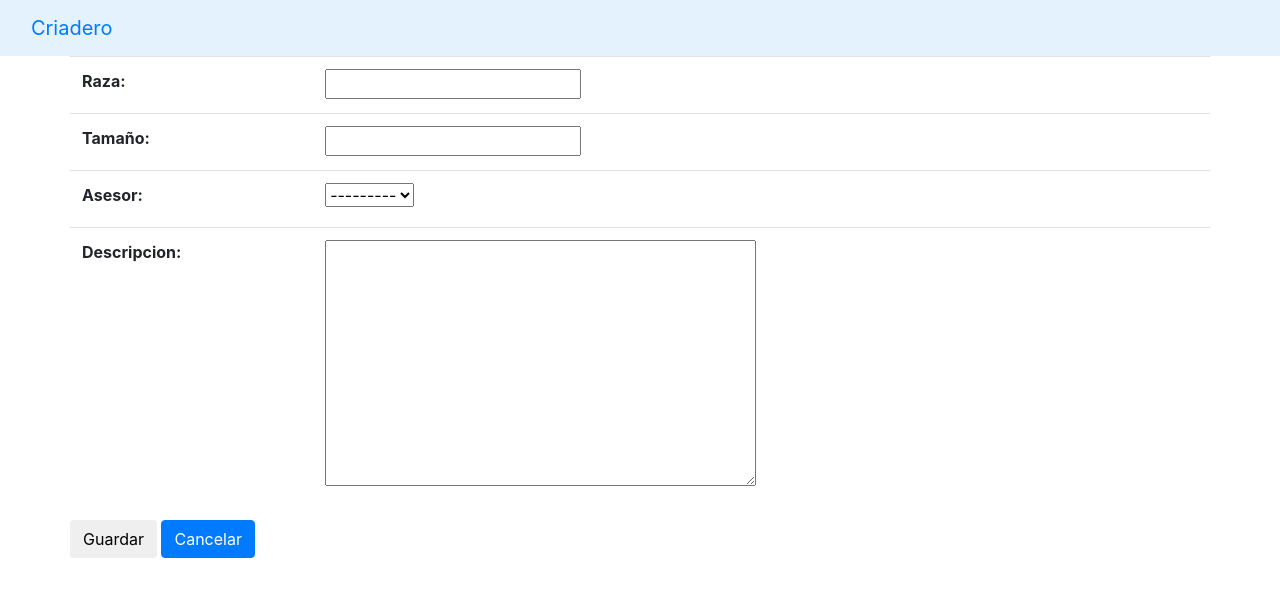
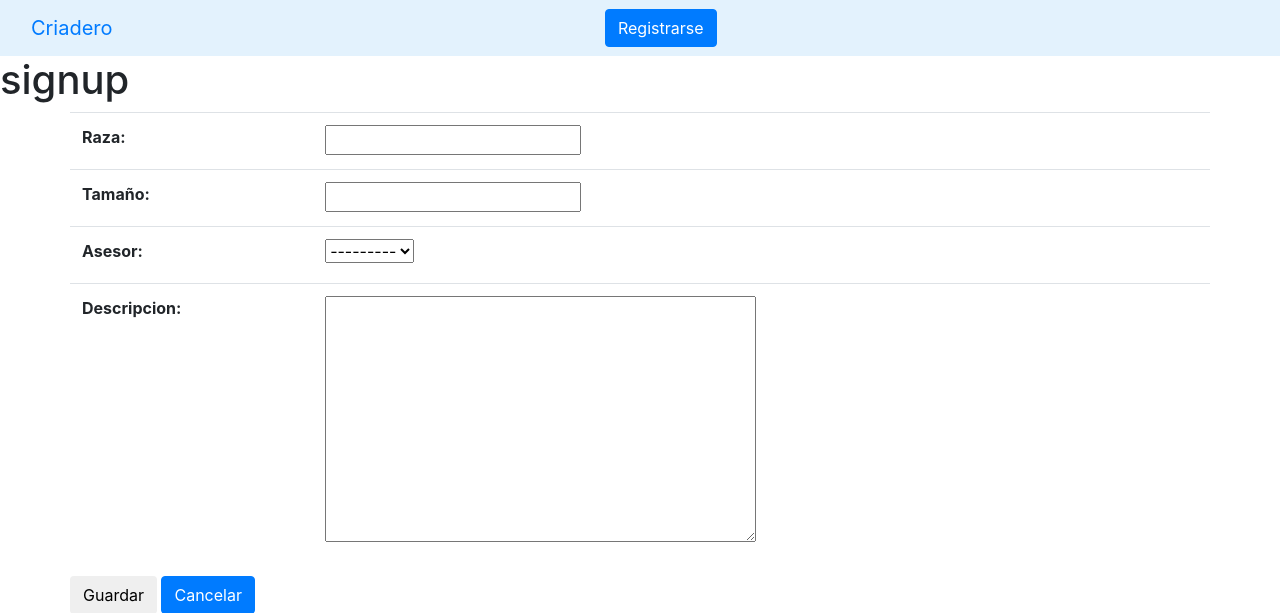
Before and after one commit to xavilr90/tiendacanino, a Django app: page /grabar_mascotas/ in a window 1280 px wide. Shown: the top 613 px of the page. Run offline with Django 5.2, Linux system fonts and the light colour scheme; data that the repository does not hold is empty.

Commit message:
Se crea medio login

```diff
--- a/CriaderoCanino/core/templates/base/base.html
+++ b/CriaderoCanino/core/templates/base/base.html
@@ -12,9 +12,13 @@
   </head>
   <body>
 
+
+
     <nav class="navbar" style="background-color: #e3f2fd;">
       <div class="container-fluid">
         <a class="navbar-brand" href="#">Criadero</a>
+        <a href="{% url 'signup' %}" class="btn btn-primary">Registrarse</a>
+
         <button class="navbar-toggler" type="button" data-bs-toggle="collapse" data-bs-target="#navbarNav" aria-controls="navbarNav" aria-expanded="false" aria-label="Toggle navigation">
           <span class="navbar-toggler-icon"></span>
         </button>
@@ -38,6 +42,12 @@
     </nav>
 
 
+
+    <h1>signup</h1>
+
+
+
+
     {% block content %}
 
 
--- a/CriaderoCanino/core/templates/mascota.html
+++ b/CriaderoCanino/core/templates/mascota.html
@@ -1,5 +1,8 @@
 {% extends "base/base.html" %}
 {% block content %}
+
+
+
 
 <div class="container">
     <div class="row">
--- a/CriaderoCanino/core/urls.py
+++ b/CriaderoCanino/core/urls.py
@@ -1,5 +1,6 @@
 from django.urls import path
 from .views import index, listado_mascotas , mascota, comprar, grabar_mascotas
+from . import views
 
 urlpatterns = [
     path('',index),
@@ -7,4 +8,6 @@ urlpatterns = [
     path('grabar_mascotas/', grabar_mascotas, name="grabar_mascotas"),
     path('<int:mascota_id>', mascota,name='mascota'),
     path('<int:mascota_id>/comprar', comprar,name='comprar'),
+    path('signup/', views.signup, name='signup'),
+    path('signup_register/', views.signup)
 ]
--- a/CriaderoCanino/core/views.py
+++ b/CriaderoCanino/core/views.py
@@ -6,9 +6,34 @@ from django.http import Http404
 from django.urls import reverse
 from .form import MascotaForm
 from django.contrib.auth.models import User
+from django.contrib.auth.forms import UserCreationForm
+from django.http import HttpResponse
 
 
-# Create your views here.
+
+def signup(request):
+
+    if request.method == 'GET':
+
+        return render(request,'signup.html', {
+            'form': UserCreationForm
+        })
+
+    else:
+
+        if request.POST['password1'] == request.POST['password2']:
+            try:
+                user = User.objects.create_user(username=request.POST['username'], password=request.POST['password1'])
+                user.save()
+                return HttpResponse('Usuario creado')
+            except:
+                return HttpResponse('Nombre de usuario ya existe')
+        return HttpResponse('La contra no coincide')
+
+
+
+
+
 
 def grabar_mascotas(request):
     context = {}
```
Also changed, not shown: CriaderoCanino/core/templates/signup.html (added, +13 -0 lines).
